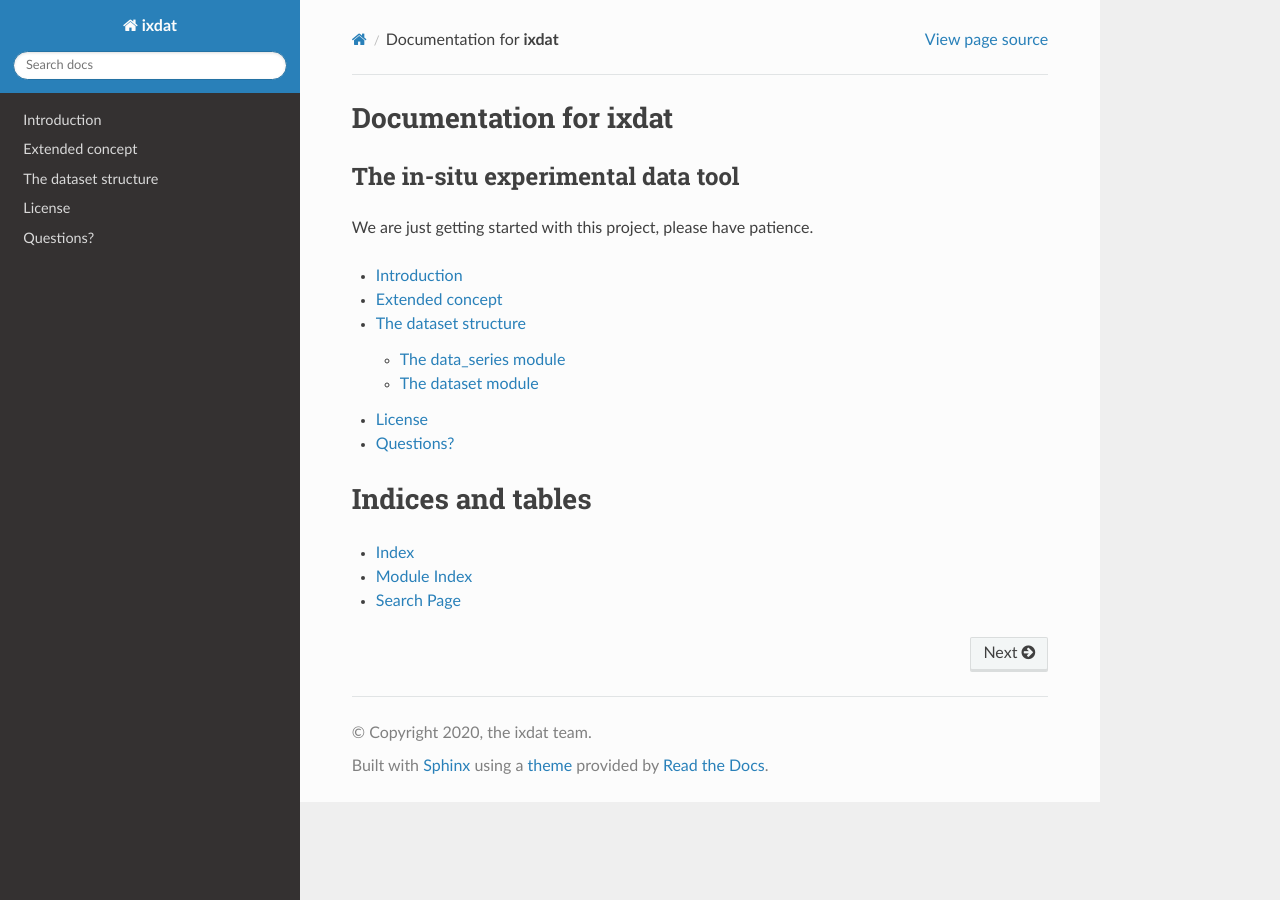
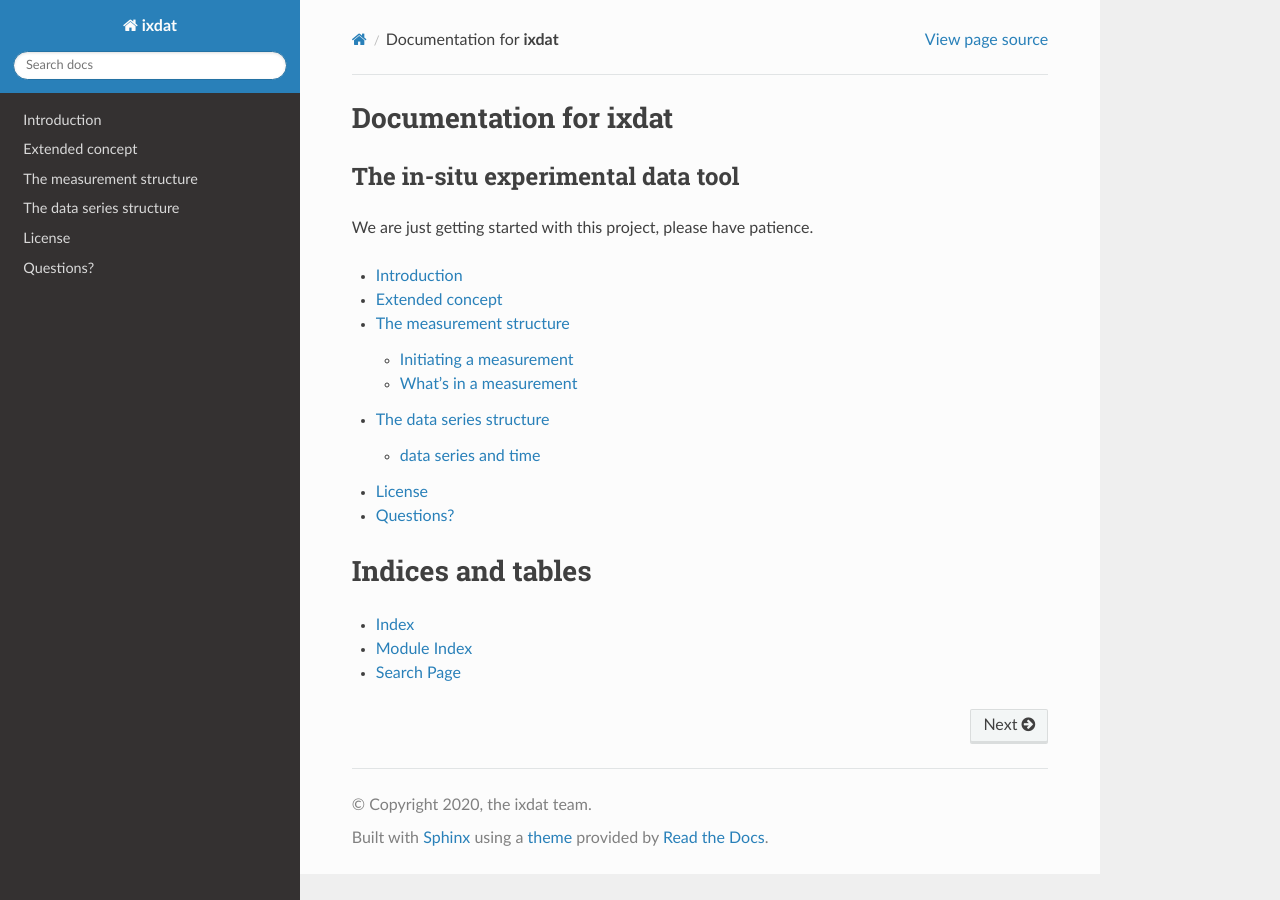
Before and after one commit to ixdat/ixdat, a Sphinx documentation site: the page built from docs/source/index.rst, in a window 1280 px wide. Built offline with Sphinx 7.4.7 and the Read the Docs theme 2.0.0, drawn with Linux system fonts in a browser that asks for light colours; some of the changed lines change nothing that is shown.

Commit message:
start updating documentation

```diff
--- /dev/null
+++ b/docs/source/data_series.rst
@@ -0,0 +1,41 @@
+.. _data_series
+
+The data series structure
+=========================
+
+A ***data series*** is an object of the `DataSeries` class in the `data_series` module
+or an inheriting class. It is basically a wrapper around a numpy array, which is its
+`data` attribute, together with a name and a unit. Most data series also contain some
+additional metadata and/or references to other data series. The most important function
+of these is to keep track of everything in time, as described below.
+
+data series and time
+____________________
+
+(Copied from text in design workshop 2, in December 2020):
+
+Time is special!
+In some deeper way, time is just another dimension…
+but for hyphenated laboratory measurements, as well as multi-technique experimental projects in general (so long as samples and equipment are moving slow compared to the speed of light), time is special because it is the one measurable quantity that is always shared between all detectors.
+
+Absolute time (epoch timestamp) exists in two places:
+- Measurement.tstamp: This timestamp is a bit decorative – it tells the measurement’s plotter and data selection methods what to use as t=0
+- TSeries.tstamp: This timestamp is truth. It defines the t=0 for the primary time data of any measurement.
+
+Data carriers:
+- Series: The TSeries is a special case of the Series. All data carried by ixdat will be as a numpy array in a Series. All Series share a primary key (id in table series in the db diagram on the left), and in addition to the data have a name (think “column header”) and a unit. Series is a table in the ixdat database structure, with helper tables for special cases.
+- TSeries: The only additional row for TSeries (table tseries) is tstamp, as described above.
+- Field: Some series consist of values spanning a space defined by other series. Such a series is called a Field, and defined by a list of references to the series which define their space. In the database, this is represented in a field_axis table, of which n rows (with axis_number from 0 to n-1) will be dedicated to representing each n-D Field.
+Vseries: Finally, a very common series type is a scalar value over time. This is called a VSeries, and must have a corresponding TSeries. A VSeries is actually a special case of a field, spanning a 1-d space, and so doesn’t need a new table in the db.
+
+Immutability! All of the data carriers above will be immutable! This means that, even though truth is preserved by adding dt to a tsteries.tstamp and subtracting dt from tseries.data, we will never do this! This is a cheap calculation that ixdat can do on demand. Same with appending corresponding series from consecutive measurements. Performing these operations on every series in a measurement set is referred to as building a combined measurement, and is only done when explicitly asked for (f.ex. to export or save the combined measurement). Building makes new Series rather than muting existing ones. A possible exception to immutability may be appending data to use ixdat on an ongoing measurement.
+
+The measurement, sample, and logentry tables here are pretty self-explanatory. The measurement_series table ties each measurement to all of its series. A measurement usually corresponds to a file, and so the original path_to_raw_data is included as experimenter usually encode useful information in their raw data file names and folder structures.
+Additional helper tables can be added for technique-specific measurement metadata and combinations of measurements.
+
+
+
+The `data_series` module
+^^^^^^^^^^^^^^^^^^^^^^^^
+.. automodule:: ixdat.data_series
+    :members:
--- a/docs/source/dataset.rst
+++ /dev/null
@@ -1,13 +0,0 @@
-The dataset structure
-=====================
-
-
-The data_series module
-^^^^^^^^^^^^^^^^^^^^^^
-.. automodule:: ixdat.data_series
-    :members:
-
-The dataset module
-^^^^^^^^^^^^^^^^^^
-.. automodule:: ixdat.dataset
-    :members:
--- a/docs/source/index.rst
+++ b/docs/source/index.rst
@@ -12,7 +12,8 @@
 
     introduction
     extended_concept
-    dataset
+    measurement
+    data_series
     license
 
 Indices and tables
--- /dev/null
+++ b/docs/source/measurement.rst
@@ -0,0 +1,87 @@
+The measurement structure
+=========================
+
+The ***measurement*** (`meas`) is the central object in the pluggable structure of ixdat, and the
+main interface for user interaction. A measurement is an object of the generalized class
+`Measurement`, defined in the `measurements` module, or an inheriting
+***TechniqueMeasurement*** class defined in a module of the `techniques` folder.
+
+The general pluggable structure is defined by `Measurement`, connecting every
+measurement to a *reader* for importing from text, a *backend* for saving and loading in
+`ixdat`, a *plotter* for visualization, and an *exporter* for saving outside of `ixdat`.
+Each TechniqueMeasurement class will likely hav its own default reader, plotter, and
+exporter, while an `ixdat` session will typically work with one backend handled by the
+`db` model.
+
+.. image:: figures/pluggable.svg
+  :width: 400
+  :alt: Design: pluggability
+
+Inheritance in TechniqueMeasurement classes makes it so that related techniques
+can share functionality.
+
+.. image:: figures/inheritance.svg
+  :width: 400
+  :alt: Design: inheritance
+
+Initiating a measurement
+------------------------
+
+A typical workflow is to start by reading a file. For convenience, most readers are
+accessible directly from `Measurement`. So, for example, to read a .mpt file exported
+by Biologic's EC-Lab, one can type
+
+::
+    >>> from ixdat import Measurement
+    >>> ec_meas = Measurement.read("my_file.mpt", reader="biologic")
+
+The biologic reader (`ixdat.readers.biologic.BiologicMPTReader`) ensures that the
+object returned, `ec_meas`, is of type `ECMeasurement`.
+A full list of the readers thus accessible and their names can be viewed by typing:
+
+::
+    >>> from ixdat.readers import READER_CLASSES
+    >>> READER_CLASSES
+
+Another workflow starts with loading a measurement from the active `ixdat` backend.
+This can also be done straight from `Measurement`, as follows:
+
+::
+    >>> from ixdat import Measurement
+    >>> ec_meas = Measurement.get(3)
+
+Where the row with id=3 of the measurements table represents an electrochemistry
+measurement. Here the column "technique" in the measurements table specifies which
+TechniqueMeasurement class is returned. Here, it for row three of the measurements
+table, the entry "technique" is "EC", ensuring `ec_meas` is an object of type
+`ECMeasurement`.
+
+What's in a measurement
+-----------------------
+A measurement is basically a wrapper around a collection of `data_series` (see
+:ref:`data_series`).
+
+There are several ways of interracting with a measurement's `data_series`:
+
+- `meas.grab()` is the canonical way of getting numerical data out of a
+measurement. Given the name of a `ValueSeries`, it returns two numpy arrays, `t` and `v`
+where `t` is the time (wrt `meas.tstamp`) and `v` is the value as a function of that
+time vector. `grab` takes a series name as its first argument and can also take a `tspan`
+argument in which case it cuts the vectors to return data for the specific timespan of
+the measurement.
+- Indexing a measurement with the name of a data series returns that data series, with
+any time values tstamp'd at `meas.tstamp`
+- Most TechniqueMeasureemnts provide attribute-style access to essential DataSeries and
+data. For example, `ECMeasurement` has properties for `potential` and `current` series,
+as well as `t`, `v, and `j` for data.
+- The names of the series are available in `meas.series_names`.
+- The raw series are available in `meas.series_list`.
+
+
+The `measurements` module
+^^^^^^^^^^^^^^^^^^^^^^^^^
+Here is the full in-line documentation of the `measurements` module containing the
+`Measurement` class.
+
+.. automodule:: ixdat.measurements
+    :members:
```
Also changed, not shown: docs/source/figures/inheritance.svg (added), docs/source/figures/pluggable.svg (added).
